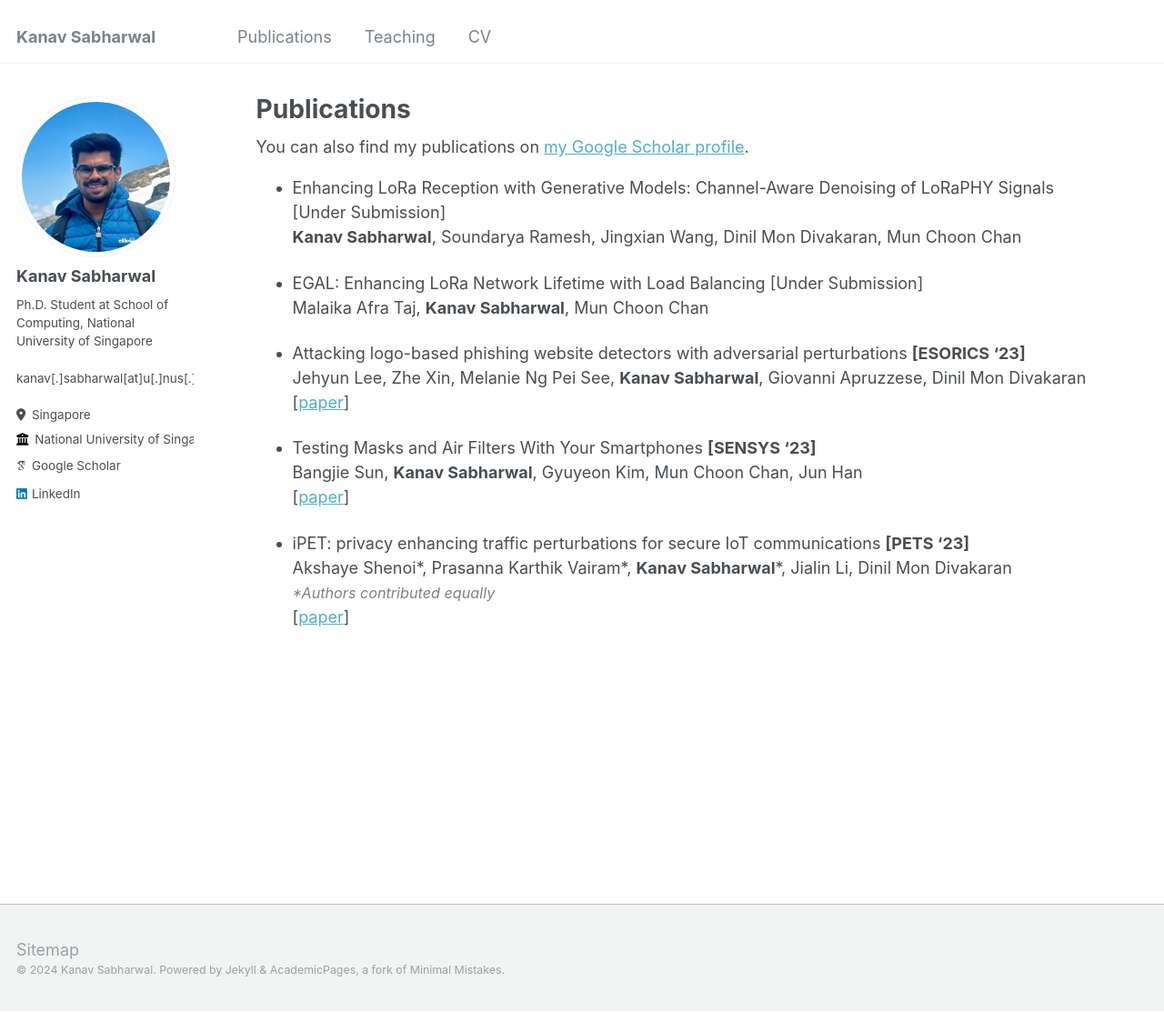
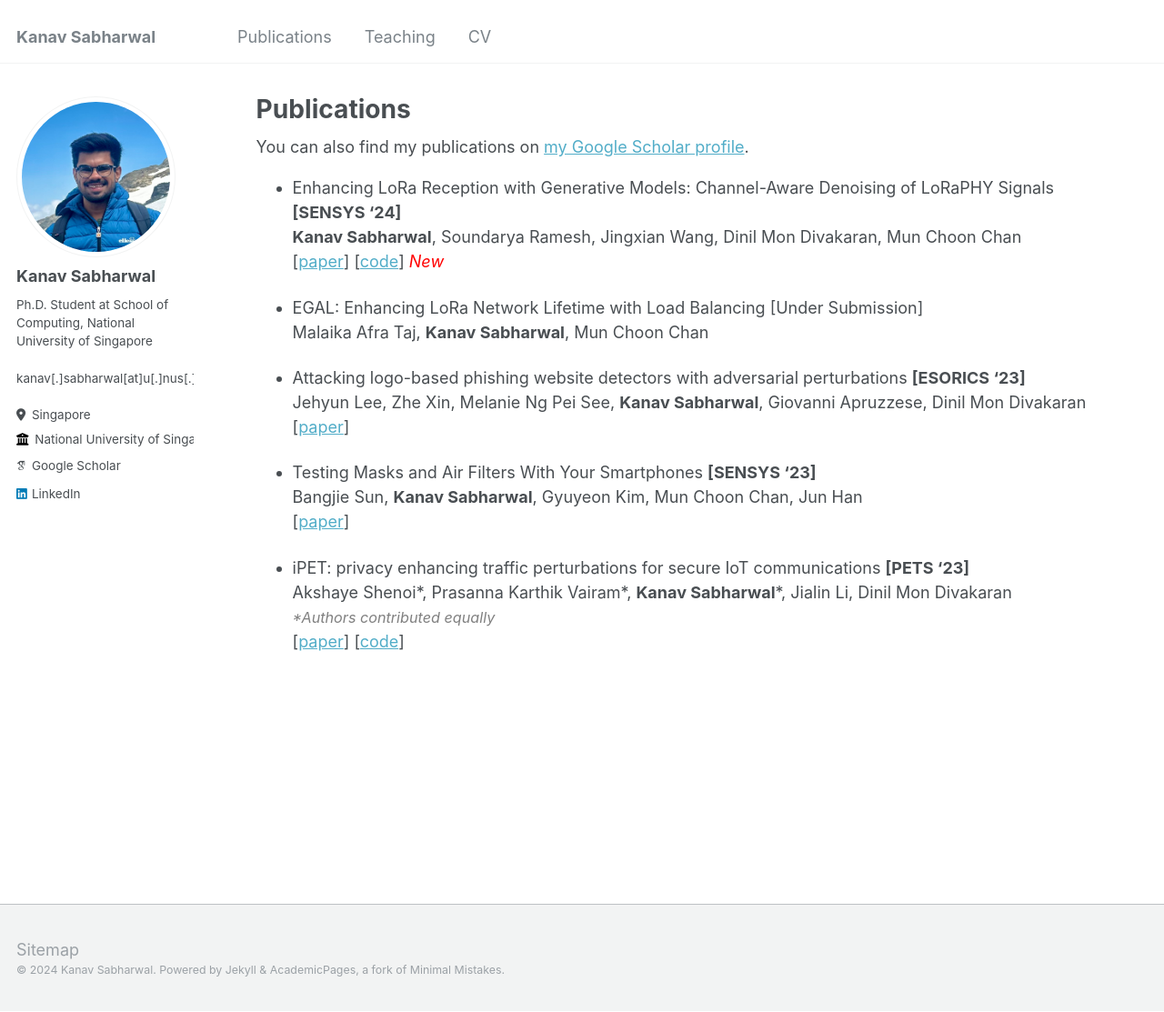
Before and after one commit to KanavSabharwal/KanavSabharwal.github.io, a Jekyll site: the page built from _pages/publications.md, in a window 1280 px wide and 1113 px high. Shown: the whole window at 91% size. Built offline with Jekyll 4.4.1, drawn with Linux system fonts in a browser that asks for light colours; some web fonts are replaced.

Commit message:
Update publications

```diff
--- a/_pages/publications.md
+++ b/_pages/publications.md
@@ -16,10 +16,11 @@ author_profile: true
 {% endfor %} -->
 
 * Enhancing LoRa Reception with Generative Models: Channel-Aware Denoising of LoRaPHY Signals
-  [Under Submission]
+  **[SENSYS '24]**
   **Kanav Sabharwal**, Soundarya Ramesh, Jingxian Wang, Dinil Mon Divakaran, Mun Choon Chan
-  <!-- \[[draft]({{ base_path }}/files/papers/draft23-junction.pdf)\] -->
-  <!-- <span style="color:red"><i>New</i></span> -->
+  \[[paper]({{ base_path }}/files/sensys24-GLoRiPHY.pdf)\]
+  \[[code](https://github.com/KanavSabharwal/GLoRiPHY)\]
+  <span style="color:red"><i>New</i></span>
 
 * EGAL: Enhancing LoRa Network Lifetime with Load Balancing [Under Submission]
   Malaika Afra Taj, **Kanav Sabharwal**, Mun Choon Chan
@@ -38,3 +39,4 @@ author_profile: true
   Akshaye Shenoi\*, Prasanna Karthik Vairam\*, **Kanav Sabharwal**\*, Jialin Li, Dinil Mon Divakaran
   <span style="font-size: 0.9em; color: grey;"><i>\*Authors contributed equally</i></span>
   \[[paper](https://doi.org/10.56553/popets-2023-0048)\]
+  \[[code](https://github.com/akshayeshenoi/ipet)\]
```
Also changed, not shown: 1 other file.
